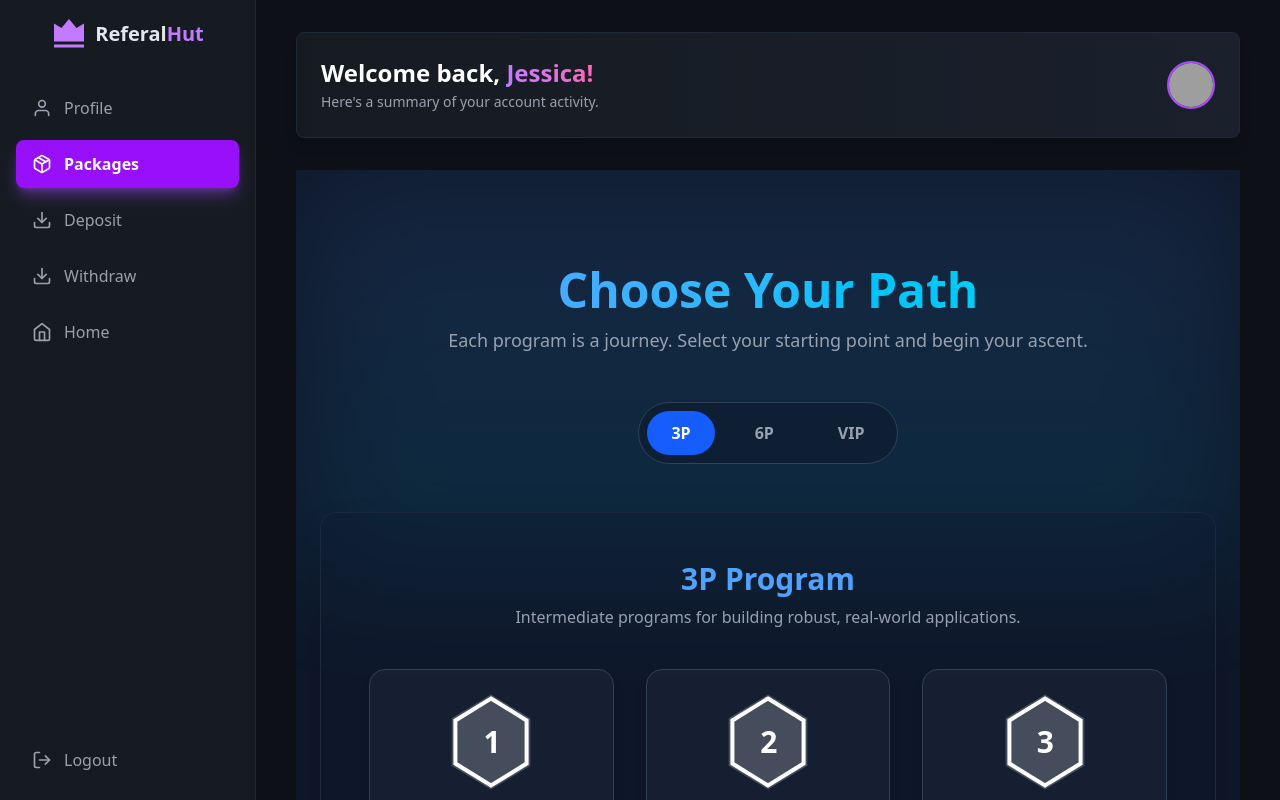
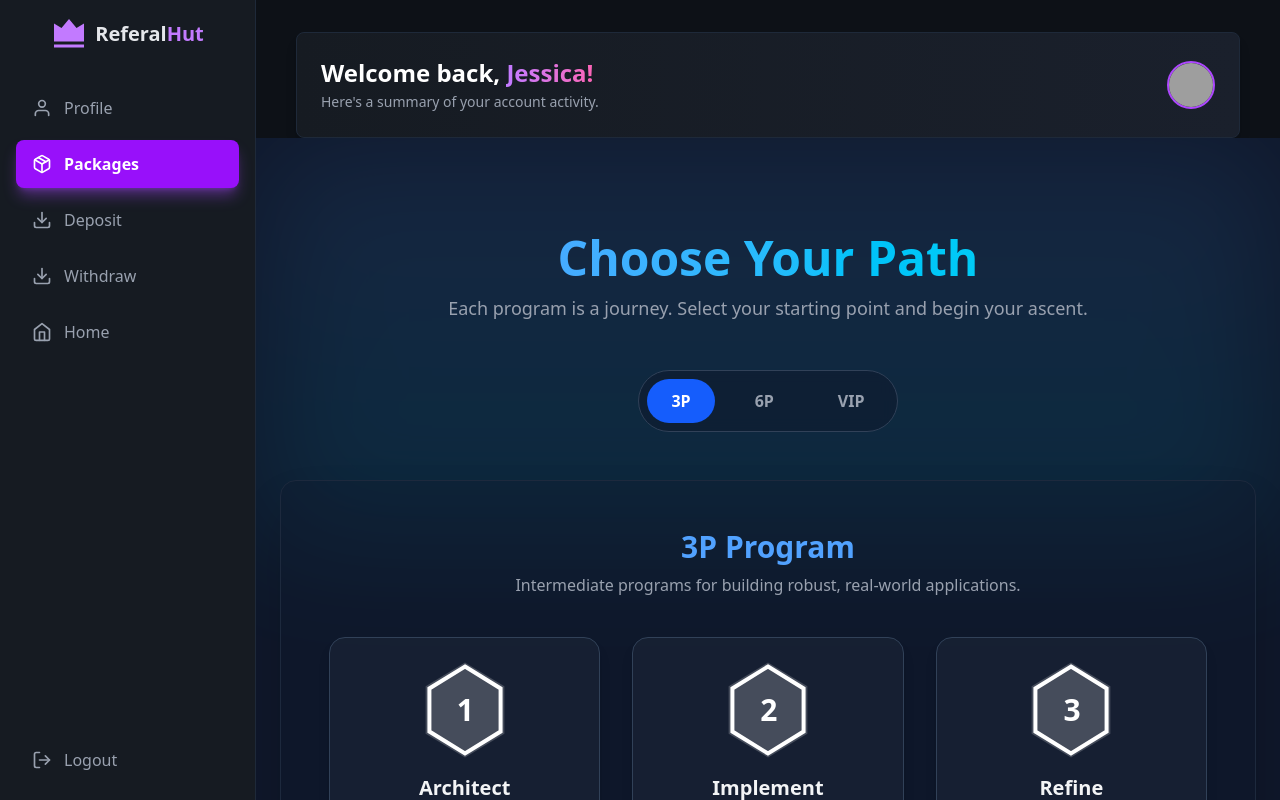
Before and after one commit to shahriaraf/Referral-Hut, a React (Vite) app: page /userDashboard/package in a window 1280 px wide. Built offline with nearby package versions, Linux system fonts and the light colour scheme; no server answers; sample sign-in values are in the browser's storage; grey boxes are pictures that could not be loaded.

Commit message:
added  things

```diff
--- a/src/Components/login/Signin/Login.jsx
+++ b/src/Components/login/Signin/Login.jsx
@@ -21,7 +21,7 @@ const Login = () => {
   const navigate = useNavigate();
   const location = useLocation();
 
-  const from = location.state?.from?.pathname || "/";
+  const from = location.state?.from?.pathname || "/userDashboard";
 
 
   const onSubmit =  async(data) => {
--- a/src/Layout/Dashboard/UserDashboard.jsx
+++ b/src/Layout/Dashboard/UserDashboard.jsx
@@ -1,5 +1,5 @@
 import React, { useState, useEffect, useRef } from 'react';
-import { Outlet, NavLink } from 'react-router-dom';
+import { Outlet, NavLink} from 'react-router-dom';
 import { FiHome, FiPackage, FiUser, FiLogOut, FiDownload } from 'react-icons/fi';
 import { RiVipCrownFill } from "react-icons/ri";
 
@@ -19,7 +19,7 @@ const DashboardHeader = ({ user }) => {
     if (!user) return <DashboardHeaderSkeleton />;
 
     return (
-        <div className="flex items-center justify-between p-4 md:p-6 bg-gradient-to-r from-[#161B22] to-[#1a202c] rounded-lg shadow-lg border border-gray-800 mb-8">
+        <div className="flex items-center justify-between p-1 md:p-6 bg-gradient-to-r from-[#161B22] to-[#1a202c] rounded-lg shadow-lg border border-gray-800">
             <div className="flex-1">
                 <h1 className="lg:text-2xl text-xl font-bold text-white">
                     Welcome back,{' '}
@@ -127,7 +127,7 @@ const UserDashboard = () => {
 
                 {/* Logout Button - Desktop only */}
                 <div className="hidden md:block mt-auto w-full">
-                     <button className={`${getNavLinkClass({isActive: false})} w-full`}>
+                    <button className={`${getNavLinkClass({ isActive: false })} w-full`}>
                         <FiLogOut size={20} />
                         <span className="hidden md:inline">Logout</span>
                     </button>
@@ -142,7 +142,7 @@ const UserDashboard = () => {
                 </div>
 
                 {/* This inner div is the scrollable container */}
-                <div ref={mainContentRef} className="flex-1 overflow-y-auto px-6 lg:px-10 pb-20 md:pb-10">
+                <div ref={mainContentRef} className="flex-1 overflow-y-auto pb-20 md:pb-10">
                     <Outlet />
                 </div>
             </main>
--- a/src/main.jsx
+++ b/src/main.jsx
@@ -44,7 +44,7 @@ const router = createBrowserRouter([
     ]
   },
   {
-    path:'userDashboard',
+    path:'/userDashboard',
     element:<PrivateRoute><UserDashboard/></PrivateRoute>,
     children:[
        {
@@ -55,9 +55,6 @@ const router = createBrowserRouter([
         path: "deposit",
         element: <Deposit />
       },
-
-
-
       {
        index: true,
         element: <Profile/>
```
